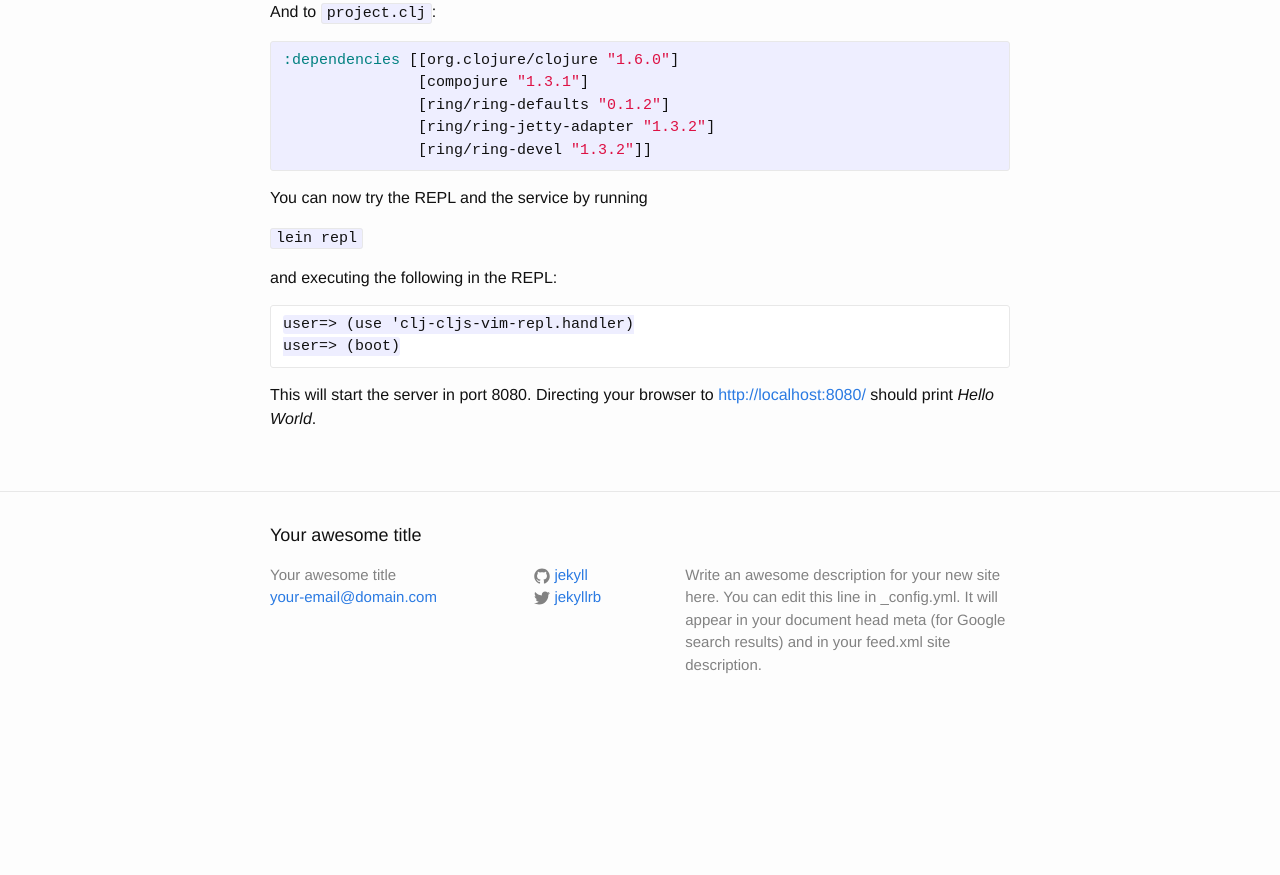
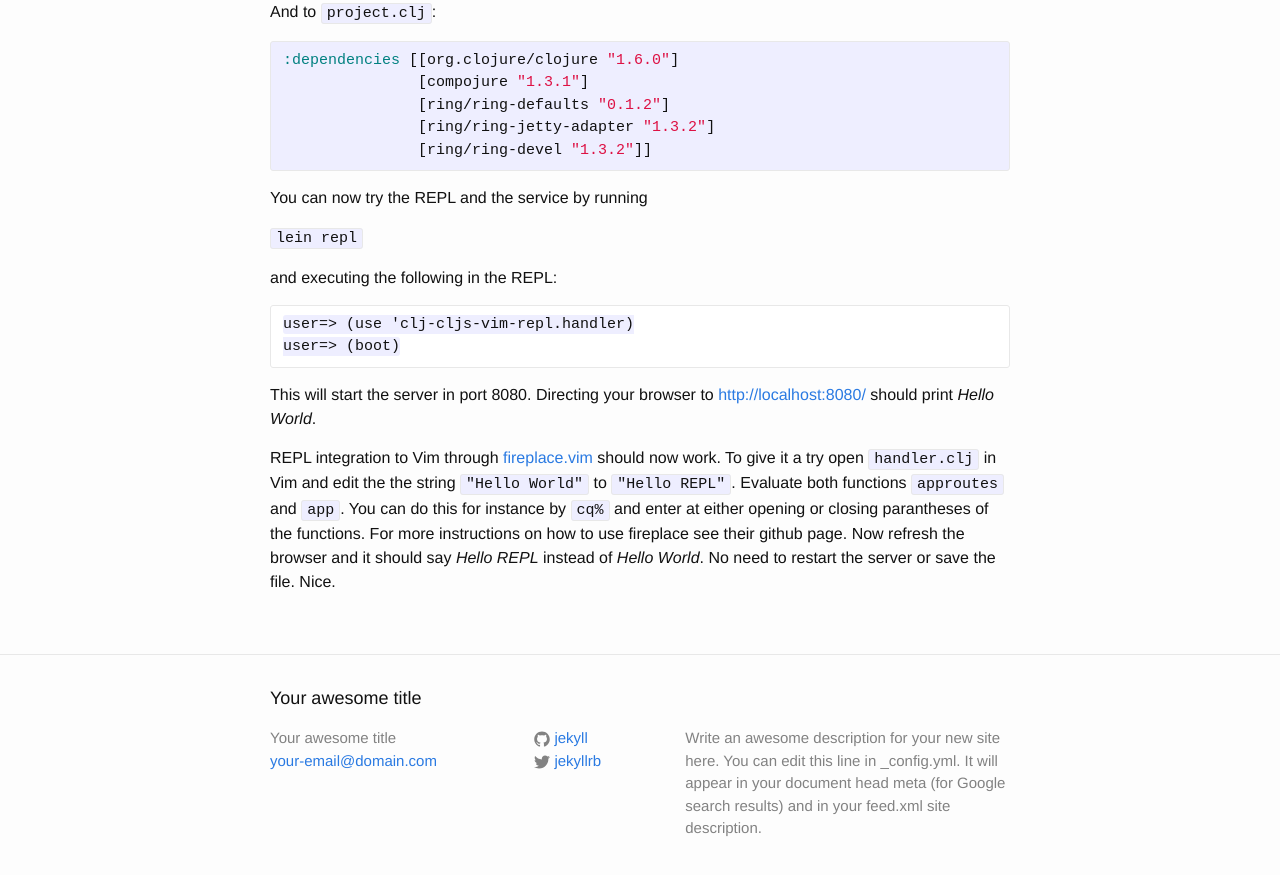
Before and after one commit to uhef/cljproto-blog, a Jekyll site: the page built from _posts/2015-06-10-clj-cljs-vim-repl.markdown, in a window 1280 px wide and 900 px high, scrolled down 1157 px. Shown: the top 875 px of the window. Built offline with Jekyll 4.4.1, drawn with Linux system fonts in a browser that asks for light colours; before the commit the page ends 1893 px from its top, so only the background shows below that.

Commit message:
REPL usage on Clojure code

```diff
--- a/_posts/2015-06-10-clj-cljs-vim-repl.markdown
+++ b/_posts/2015-06-10-clj-cljs-vim-repl.markdown
@@ -59,5 +59,7 @@ and executing the following in the REPL:
 
 This will start the server in port 8080. Directing your browser to [http://localhost:8080/][localhost] should print *Hello World*.
 
+REPL integration to Vim through [fireplace.vim][fireplace] should now work. To give it a try open `handler.clj` in Vim and edit the the string `"Hello World"` to `"Hello REPL"`. Evaluate both functions `approutes` and `app`. You can do this for instance by `cq%` and enter at either opening or closing parantheses of the functions. For more instructions on how to use fireplace see their github page. Now refresh the browser and it should say *Hello REPL* instead of *Hello World*. No need to restart the server or save the file. Nice.
+
 [fireplace]: https://github.com/tpope/vim-fireplace
 [localhost]: http://localhost:8080/
```
Also changed, not shown: Gemfile.lock.
